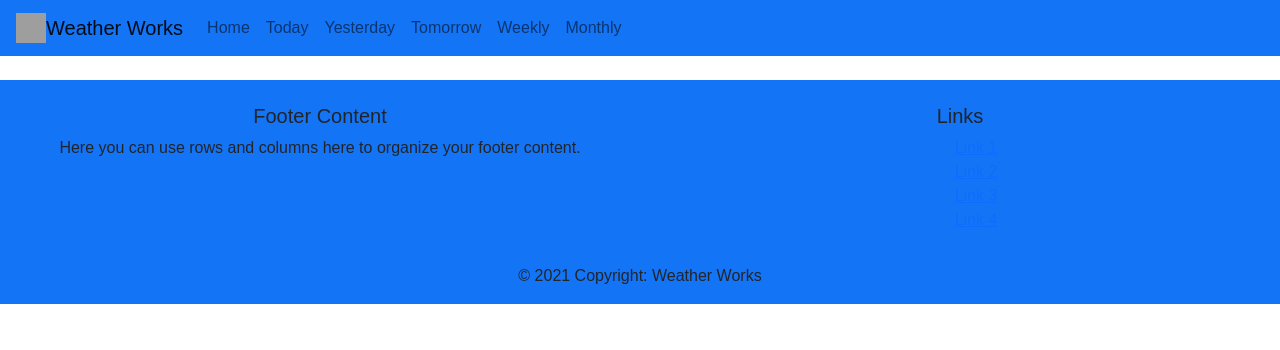
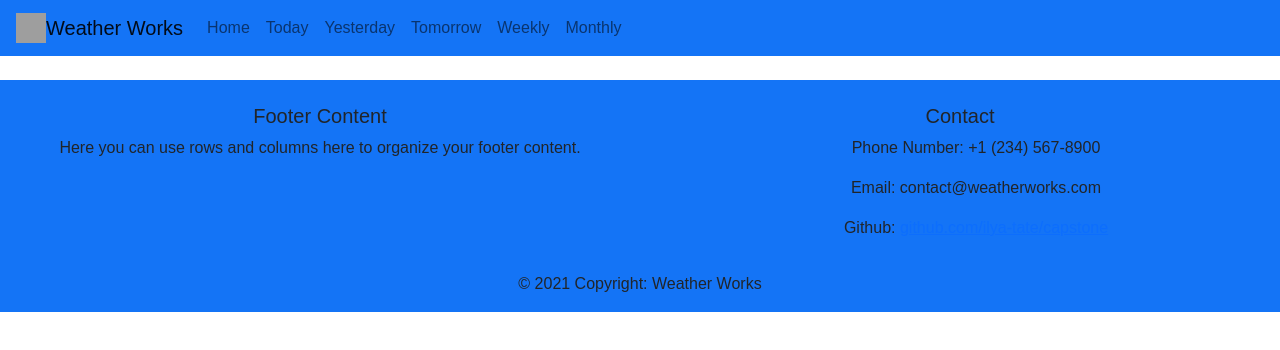
Before and after one commit to Daniel-Nijdl/WM-Y1-Capstone, a React (Create React App) app: page / in a window 1280 px wide. Shown: the top 350 px of the page. Built offline with nearby package versions, Linux system fonts and the light colour scheme; grey boxes are pictures that could not be loaded.

Commit message:
Added thing items to footer

```diff
--- a/src/components/Footer.jsx
+++ b/src/components/Footer.jsx
@@ -14,19 +14,16 @@ const Footer = () => {
             </p>
           </MDBCol>
           <MDBCol md="6">
-            <h5 className="title">Links</h5>
+            <h5 className="title">Contact</h5>
             <ul>
               <li className="list-unstyled">
-                <a href="#!">Link 1</a>
+                <p>Phone Number: +1 (234) 567-8900</p>
               </li>
               <li className="list-unstyled">
-                <a href="#!">Link 2</a>
+                <p>Email: contact@weatherworks.com</p>
               </li>
               <li className="list-unstyled">
-                <a href="#!">Link 3</a>
-              </li>
-              <li className="list-unstyled">
-                <a href="#!">Link 4</a>
+                <p>Github: <a href="https://github.com/ilya-tate/captsone">github.com/ilya-tate/capstone</a></p>
               </li>
             </ul>
           </MDBCol>
```
